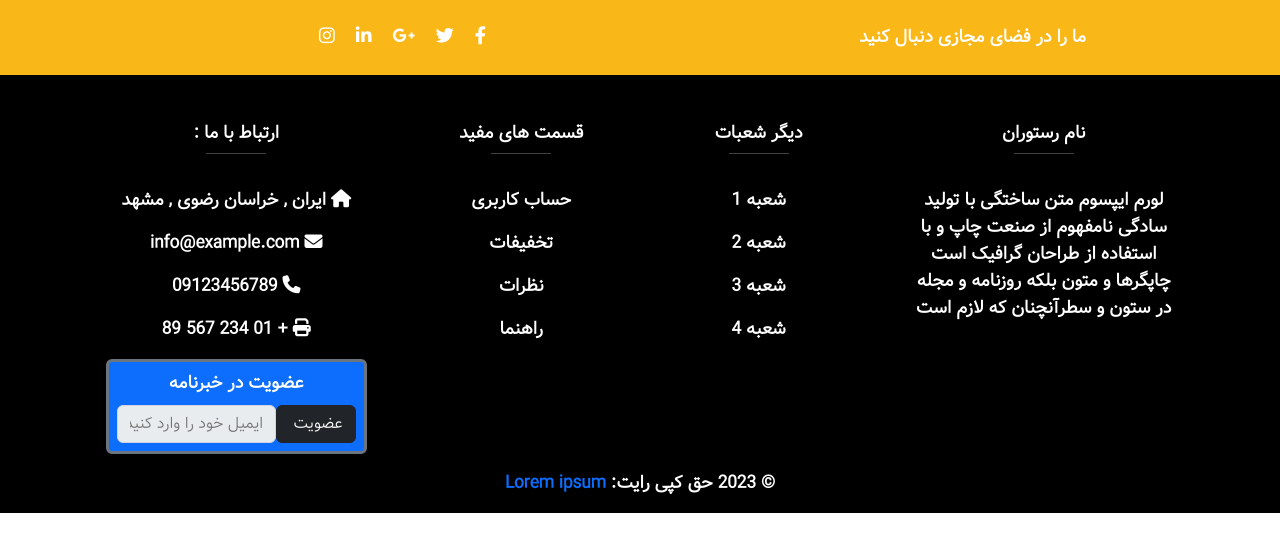
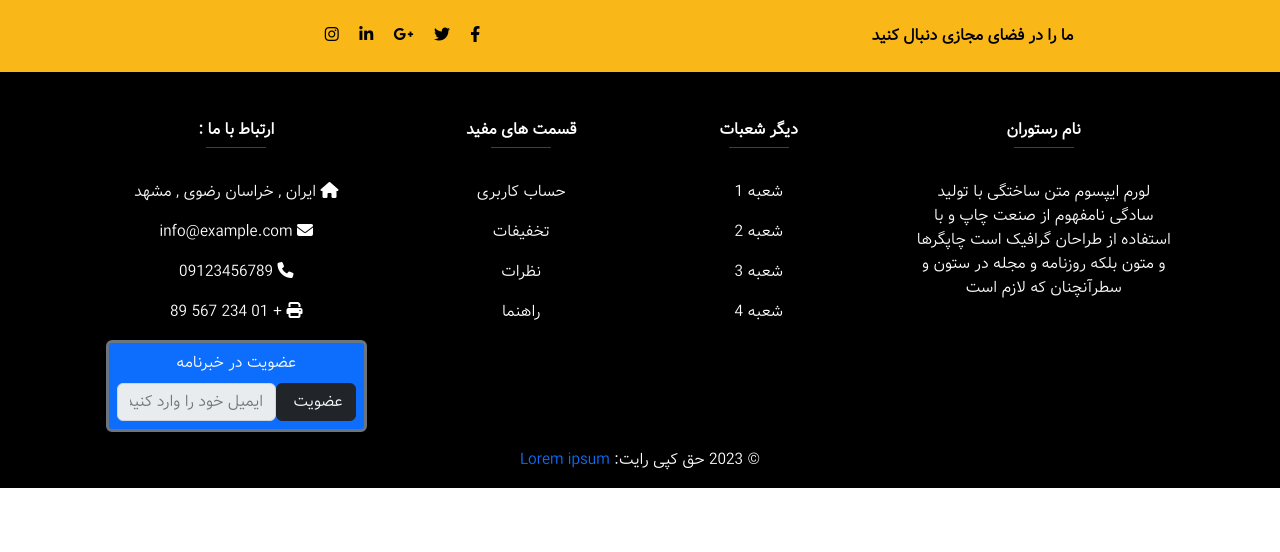
Before and after one commit to Salek68/resturont, a plain HTML site: page footer/footer.html in a window 1280 px wide. Drawn offline with Linux system fonts and the light colour scheme; files whose address does not match are found by name.

Commit message:
modify footer

```diff
--- a/Css/style.css
+++ b/Css/style.css
@@ -2,6 +2,7 @@
 a {
     text-decoration: solid;
 }
+
 
 /* Footer styles */
 .border-solid {
@@ -12,14 +13,18 @@ a {
 .bg-green {
     background-color: green;
 }
+
 footer{
-    font-size: large !important;
-    font-weight: 800 !important;
+    font-size: medium !important;
+    font-weight: 500 !important;
 }
+
 h6{
-    font-size: large !important;
-    font-weight: 800 !important;
+    font-size: medium !important;
+    font-weight: 600 !important;
 }
+
+
 /* color themes */
 .bg-yellow {
     background-color: #fab718;
@@ -38,7 +43,6 @@ h6{
 }
 
 
-
 /* webfonts */
 @font-face {
     font-family: "vazir";
--- a/footer/footer.html
+++ b/footer/footer.html
@@ -22,29 +22,29 @@
             <div class="container">
                 <div class="row py-4 d-flex align-items-center text-center">
                     <div class="col-md-6 col-lg-5 text-center text-md-left mb-4 mb-md-0">
-                        <h6 class="mb-0">ما را در فضای مجازی دنبال کنید</h6>
+                        <h6 class="mb-0 text-black">ما را در فضای مجازی دنبال کنید</h6>
                     </div>
                     <div class="col-md-6 col-lg-7 text-md-right">
 
                         <!-- Facebook -->
                         <a class="fb-ic" href="#">
-                            <i class="fab fa-facebook-f text-white ms-3"> </i>
+                            <i class="fab fa-facebook-f text-black ms-3"> </i>
                         </a>
                         <!-- Twitter -->
                         <a class="tw-ic" href="#">
-                            <i class="fab fa-twitter text-white ms-3"> </i>
+                            <i class="fab fa-twitter text-black ms-3"> </i>
                         </a>
                         <!-- Google +-->
                         <a class="gplus-ic" href="#">
-                            <i class="fab fa-google-plus-g text-white ms-3"> </i>
+                            <i class="fab fa-google-plus-g text-black ms-3"> </i>
                         </a>
                         <!--Linkedin -->
                         <a class="li-ic" href="#">
-                            <i class="fab fa-linkedin-in text-white ms-3"> </i>
+                            <i class="fab fa-linkedin-in text-black ms-3"> </i>
                         </a>
                         <!--Instagram-->
                         <a class="ins-ic" href="#">
-                            <i class="fab fa-instagram text-white"> </i>
+                            <i class="fab fa-instagram text-black"> </i>
                         </a>
 
                     </div>
```
